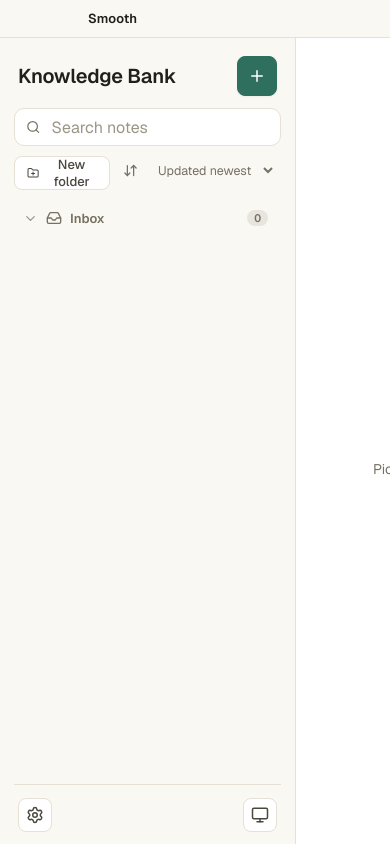
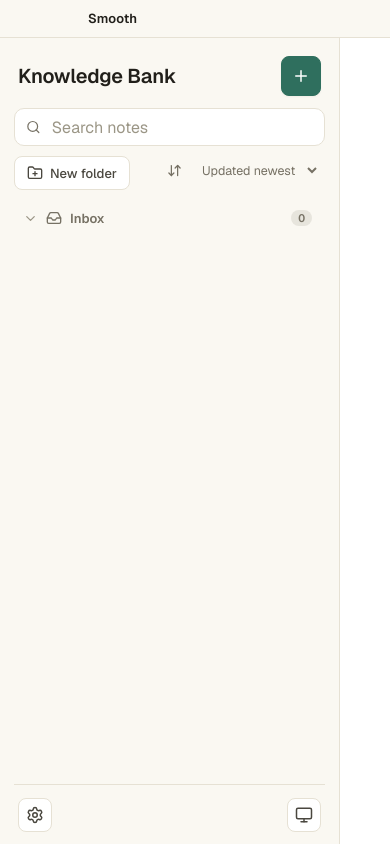
Before and after one commit to rcshubhadeep/smooth, a React (Vite) app: page / in a window 390 px wide. Shown: the top 844 px of the page. Built offline with nearby package versions, Linux system fonts and the light colour scheme.

Commit message:
Resize the splitters

```diff
--- a/src/App.css
+++ b/src/App.css
@@ -322,6 +322,7 @@ input[type="checkbox"]:focus-visible,
 }
 
 .app-body {
+  position: relative;
   display: grid;
   grid-template-columns: 340px minmax(0, 1fr);
   min-height: 0;
@@ -1459,6 +1460,7 @@ select {
    Editor
    ============================================================ */
 .notes-workspace {
+  position: relative;
   display: grid;
   grid-template-columns: minmax(0, 1fr);
   height: 100%;
@@ -2426,6 +2428,51 @@ select {
 }
 
 /* ============================================================
+   Resizable pane splitters
+   ============================================================ */
+.resize-handle {
+  position: absolute;
+  top: 0;
+  bottom: 0;
+  z-index: 30;
+  width: 10px;
+  cursor: col-resize;
+  touch-action: none;
+}
+
+.resize-handle-left {
+  margin-left: -5px;
+}
+
+.resize-handle-right {
+  margin-right: -5px;
+}
+
+/* The visible hairline, centered on the boundary */
+.resize-handle::after {
+  position: absolute;
+  top: 0;
+  bottom: 0;
+  left: 50%;
+  width: 2px;
+  transform: translateX(-50%);
+  background: transparent;
+  content: "";
+  transition: background var(--t) var(--ease);
+}
+
+.resize-handle:hover::after,
+.resize-handle.active::after {
+  background: var(--accent);
+}
+
+body.resizing {
+  cursor: col-resize;
+  user-select: none;
+  -webkit-user-select: none;
+}
+
+/* ============================================================
    Respect reduced-motion preferences
    ============================================================ */
 @media (prefers-reduced-motion: reduce) {
--- a/src/App.tsx
+++ b/src/App.tsx
@@ -317,6 +317,61 @@ function NoteInfoPopover({ note }: { note: NoteWithContent | null }) {
   );
 }
 
+function ResizeHandle({
+  side,
+  ariaLabel,
+  style,
+  onResize,
+}: {
+  side: "left" | "right";
+  ariaLabel: string;
+  style: React.CSSProperties;
+  onResize: (clientX: number) => void;
+}) {
+  const [active, setActive] = useState(false);
+  const onResizeRef = useRef(onResize);
+  onResizeRef.current = onResize;
+  const draggingRef = useRef(false);
+
+  useEffect(() => {
+    function onMove(event: PointerEvent) {
+      if (draggingRef.current) {
+        onResizeRef.current(event.clientX);
+      }
+    }
+    function onUp() {
+      if (draggingRef.current) {
+        draggingRef.current = false;
+        setActive(false);
+        document.body.classList.remove("resizing");
+      }
+    }
+    window.addEventListener("pointermove", onMove);
+    window.addEventListener("pointerup", onUp);
+    return () => {
+      window.removeEventListener("pointermove", onMove);
+      window.removeEventListener("pointerup", onUp);
+    };
+  }, []);
+
+  return (
+    <div
+      className={`resize-handle resize-handle-${side}${active ? " active" : ""}`}
+      style={style}
+      role="separator"
+      aria-orientation="vertical"
+      aria-label={ariaLabel}
+      onDoubleClick={() => onResizeRef.current(-1)}
+      onPointerDown={(event) => {
+        event.preventDefault();
+        draggingRef.current = true;
+        setActive(true);
+        document.body.classList.add("resizing");
+      }}
+    />
+  );
+}
+
 function App() {
   const [snapshot, setSnapshot] = useState<BankSnapshot>(emptySnapshot);
   const [activeNote, setActiveNote] = useState<NoteWithContent | null>(null);
@@ -347,7 +402,35 @@ function App() {
   } | null>(null);
   const [draggedNoteId, setDraggedNoteId] = useState<string | null>(null);
   const [dropTarget, setDropTarget] = useState<DropTarget | null>(null);
+  const [sidebarWidth, setSidebarWidth] = useState(
+    () => Number(localStorage.getItem("smooth-sidebar-width")) || 340,
+  );
+  const [panelWidth, setPanelWidth] = useState(
+    () => Number(localStorage.getItem("smooth-panel-width")) || 308,
+  );
   const searchRef = useRef<HTMLInputElement>(null);
+
+  const MIN_EDITOR = 360;
+
+  function resizeSidebar(clientX: number) {
+    if (clientX < 0) {
+      setSidebarWidth(340);
+      return;
+    }
+    const reserved = activeNote && panelOpen ? panelWidth : 0;
+    const max = Math.max(240, window.innerWidth - reserved - MIN_EDITOR);
+    setSidebarWidth(Math.min(Math.max(clientX, 240), max));
+  }
+
+  function resizePanel(clientX: number) {
+    if (clientX < 0) {
+      setPanelWidth(308);
+      return;
+    }
+    const next = window.innerWidth - clientX;
+    const max = Math.max(240, window.innerWidth - sidebarWidth - MIN_EDITOR);
+    setPanelWidth(Math.min(Math.max(next, 240), max));
+  }
 
   const activeNotes = snapshot.notes.filter((note) => !note.deleted_at);
   const trashedNotes = useMemo(
@@ -470,6 +553,14 @@ function App() {
   useEffect(() => {
     localStorage.setItem("smooth-note-sort", sortMode);
   }, [sortMode]);
+
+  useEffect(() => {
+    localStorage.setItem("smooth-sidebar-width", String(sidebarWidth));
+  }, [sidebarWidth]);
+
+  useEffect(() => {
+    localStorage.setItem("smooth-panel-width", String(panelWidth));
+  }, [panelWidth]);
 
   useEffect(() => {
     let cancelled = false;
@@ -788,7 +879,10 @@ function App() {
           <kbd>⌘K</kbd>
         </button>
       </header>
-      <div className="app-body">
+      <div
+        className="app-body"
+        style={{ gridTemplateColumns: `${sidebarWidth}px minmax(0, 1fr)` }}
+      >
       <aside className="sidebar">
         <div className="sidebar-header">
           <h1>Knowledge Bank</h1>
@@ -998,6 +1092,11 @@ function App() {
             className={
               activeNote && panelOpen ? "notes-workspace with-panel" : "notes-workspace"
             }
+            style={
+              activeNote && panelOpen
+                ? { gridTemplateColumns: `minmax(0, 1fr) ${panelWidth}px` }
+                : undefined
+            }
           >
             <NoteEditor
               note={activeNote}
@@ -1012,6 +1111,13 @@ function App() {
               onMove={moveNote}
             />
             {activeNote && panelOpen ? (
+              <>
+                <ResizeHandle
+                  side="right"
+                  ariaLabel="Resize details panel"
+                  style={{ right: panelWidth }}
+                  onResize={resizePanel}
+                />
                 <ContextPanel
                   note={activeNote}
                   linkedNotes={linkedNotes}
@@ -1020,10 +1126,17 @@ function App() {
                   onLinkSuggestion={linkSuggestedNote}
                   onUnlink={unlinkNotes}
                 />
+              </>
             ) : null}
           </div>
         )}
       </section>
+      <ResizeHandle
+        side="left"
+        ariaLabel="Resize sidebar"
+        style={{ left: sidebarWidth }}
+        onResize={resizeSidebar}
+      />
       </div>
 
       {paletteOpen ? (
```
Lines whose indentation alone changed are shown as unchanged.
